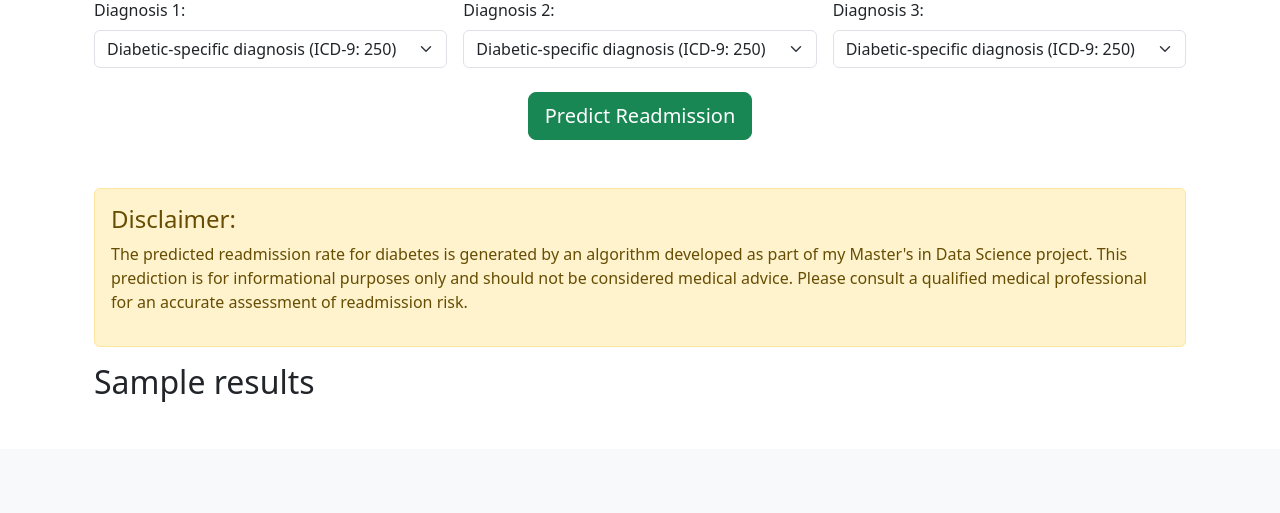
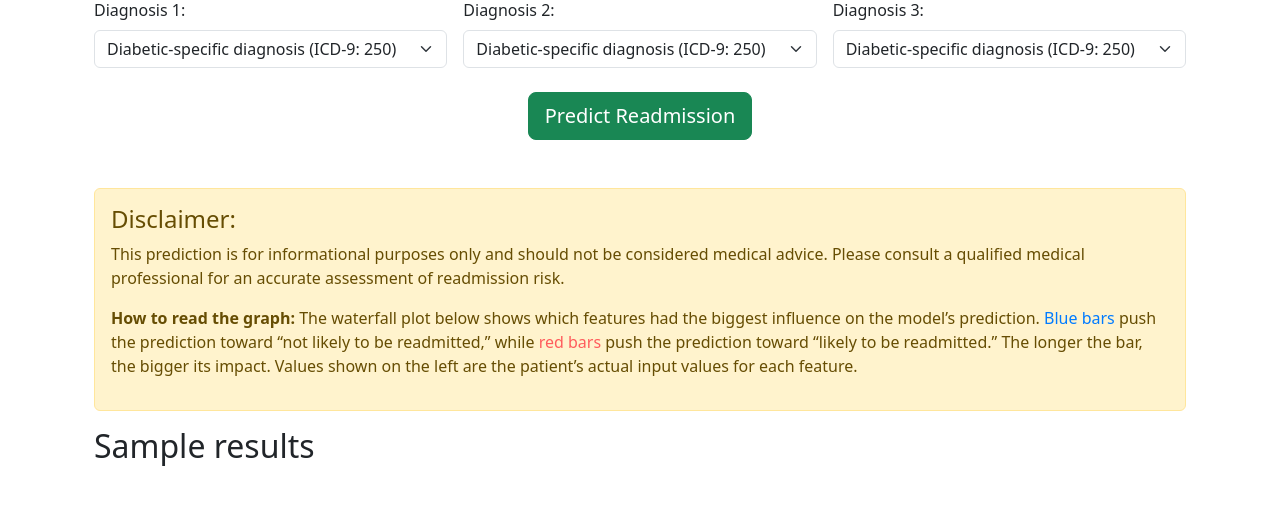
Before and after one commit to slavdefense/ml-diabetic-readmission-30dmittance, a Flask app: template api/templates/diabetes_form.html in a window 1280 px wide. Shown: the part 1391-1904 px from the top of the page. Before the commit the page ends 1793 px from the top, so only its background shows below. Run offline with Flask 2, Linux system fonts and the light colour scheme; the template is opened without the code that fills it: most values are stand-ins (such as "Sample title", 1, 10 or a date in 2020); parts of the project's set-up code (start-up, migrations or seed data) failed here and were passed over.

Commit message:
changes to disclaimer

```diff
--- a/api/templates/diabetes_form.html
+++ b/api/templates/diabetes_form.html
@@ -213,7 +213,14 @@
   {% if results %}
   <div class="alert alert-warning mt-5">
     <h4>Disclaimer:</h4>
-    <p>The predicted readmission rate for diabetes is generated by an algorithm developed as part of my Master's in Data Science project. This prediction is for informational purposes only and should not be considered medical advice. Please consult a qualified medical professional for an accurate assessment of readmission risk.</p>
+    <p class="disclaimer">
+    This prediction is for informational purposes only and should not be considered medical advice. Please consult a qualified medical professional for an accurate assessment of readmission risk.
+</p>
+
+<p class="graph-info">
+    <strong>How to read the graph:</strong> The waterfall plot below shows which features had the biggest influence on the model’s prediction. <span style="color:#007bff;">Blue bars</span> push the prediction toward “not likely to be readmitted,” while <span style="color:#ff5c5c;">red bars</span> push the prediction toward “likely to be readmitted.”
+    The longer the bar, the bigger its impact. Values shown on the left are the patient’s actual input values for each feature.
+</p>
   </div>
 
   <h2>{{ results }}</h2>
```
